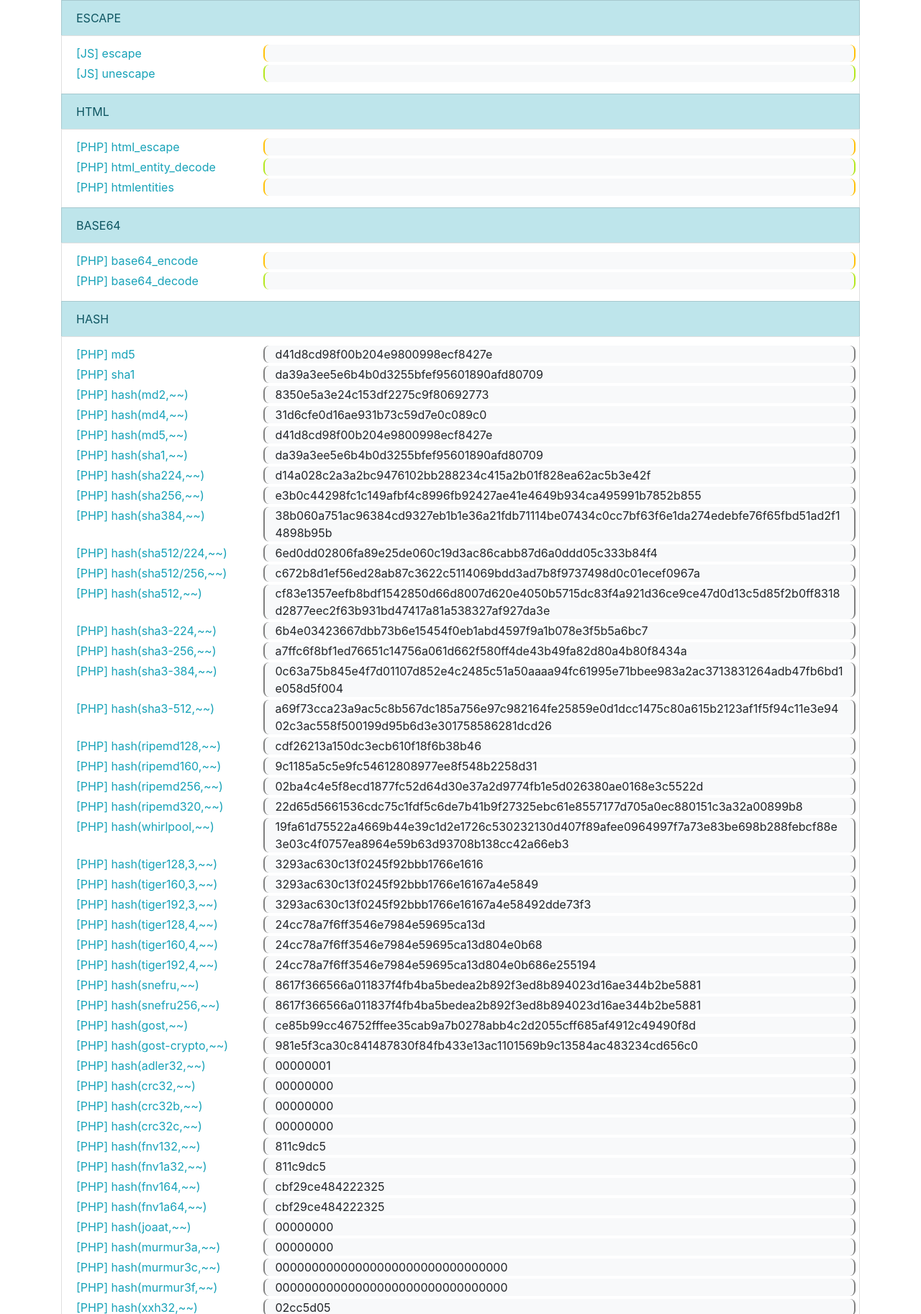
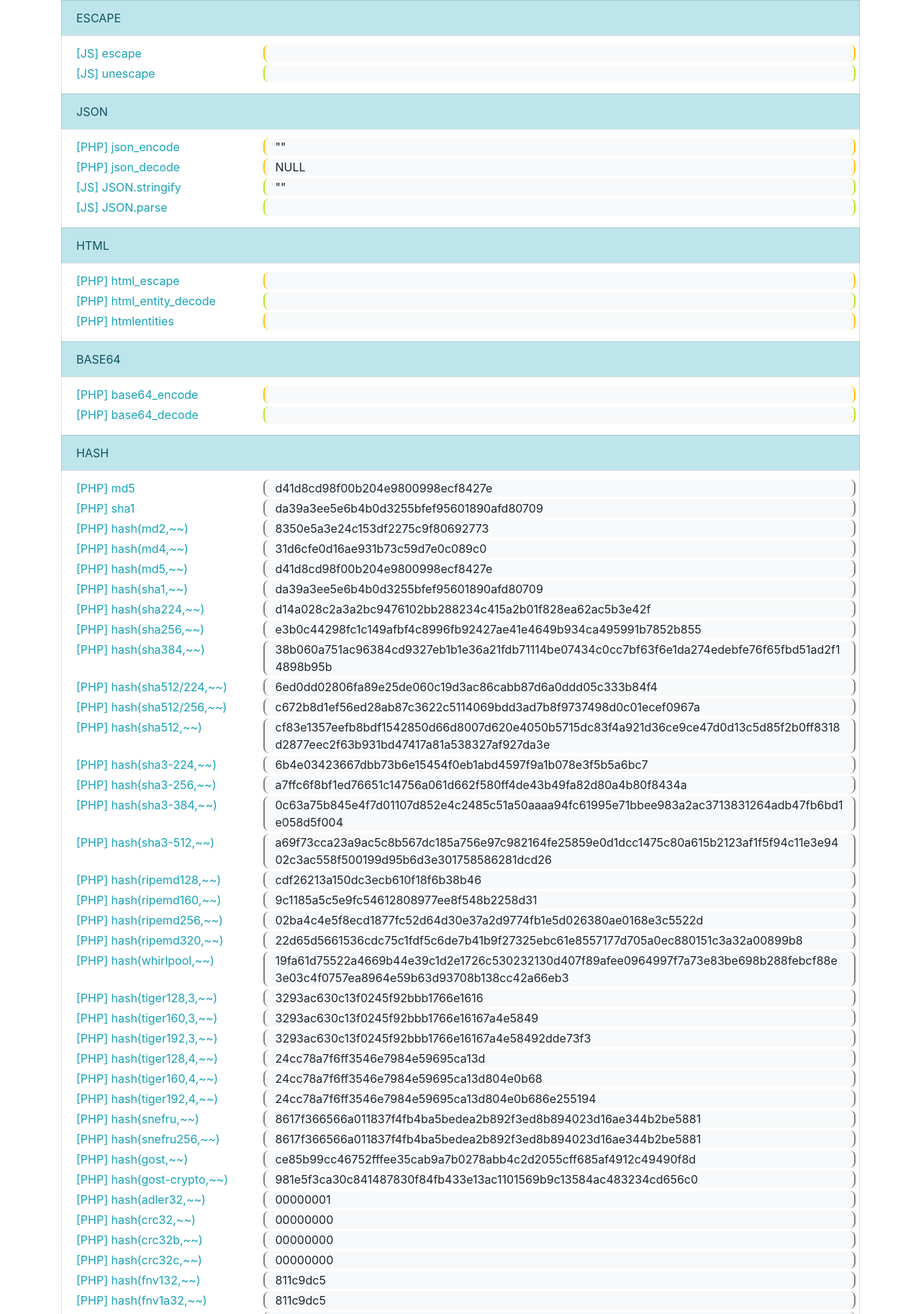
Before and after one commit to mins01/web_work_doc, a PHP site: page /encode.php in a window 1280 px wide. Shown: the part 466-2291 px from the top of the page at 72% size. Run offline with PHP 8.4, Linux system fonts and the light colour scheme; some libraries are stand-ins or nearby versions.

Commit message:
JSON 관련 추가

```diff
--- a/encode/encode.php
+++ b/encode/encode.php
@@ -8,7 +8,8 @@ if($charset=='EUC-KR'){
 }else{
 	$hp_charset  = $charset;
 }
-ini_set( 'default_charset', $hp_charset);
+// ini_set( 'default_charset', $hp_charset);
+ini_set( 'default_charset', 'utf-8');
 
 
 $str = isset($_REQUEST['str'][0])?$_REQUEST['str']:'';
@@ -19,7 +20,7 @@ if (get_magic_quotes_gpc()) {
 
 function html_escape($str){
 	global $hp_charset;
-	$r = htmlspecialchars($str,0);
+	$r = htmlspecialchars($str);
 	return $r;
 }
 
@@ -74,8 +75,9 @@ function html_escape($str){
 
 	<script>
 	//<!--
-	var str = "<?=($str)?>";
-	-->
+	// var str = "<?=str_replace('"','\\"',$str)?>";
+	//-->
+	var str = <?=json_encode($str)?>;
 	</script>
 
 </head>
@@ -221,6 +223,43 @@ function html_escape($str){
 				</div>
 			</li>
 			<li class="list-group-item list-group-item-info">
+				JSON
+			</li>
+			<li class="list-group-item">
+				<div class="row  mb-1  type-enc">
+					<div class="col-lg-3 text-info function-str">
+						[PHP] json_encode
+					</div>
+					<div class="col-lg-9  bg-light result-str">
+						<?=html_escape(json_encode($str))?>
+					</div>
+				</div>
+				<div class="row  mb-1  type-enc">
+					<div class="col-lg-3 text-info function-str">
+						[PHP] json_decode
+					</div>
+					<div class="col-lg-9  bg-light result-str">
+						<?=var_dump(json_decode($str))?>
+					</div>
+				</div>
+				<div class="row  mb-1  type-dec">
+					<div class="col-lg-3 text-info function-str">
+						[JS] JSON.stringify
+					</div>
+					<div class="col-lg-9  bg-light result-str">
+						<script> document.write(JSON.stringify(str))</script>
+					</div>
+				</div>
+				<div class="row  mb-1  type-dec">
+					<div class="col-lg-3 text-info function-str">
+						[JS] JSON.parse
+					</div>
+					<div class="col-lg-9  bg-light result-str">
+						<script> document.write(JSON.parse(str))</script>
+					</div>
+				</div>
+			</li>
+			<li class="list-group-item list-group-item-info">
 				HTML
 			</li>
 			<li class="list-group-item">
```
Lines whose indentation alone changed are shown as unchanged.
